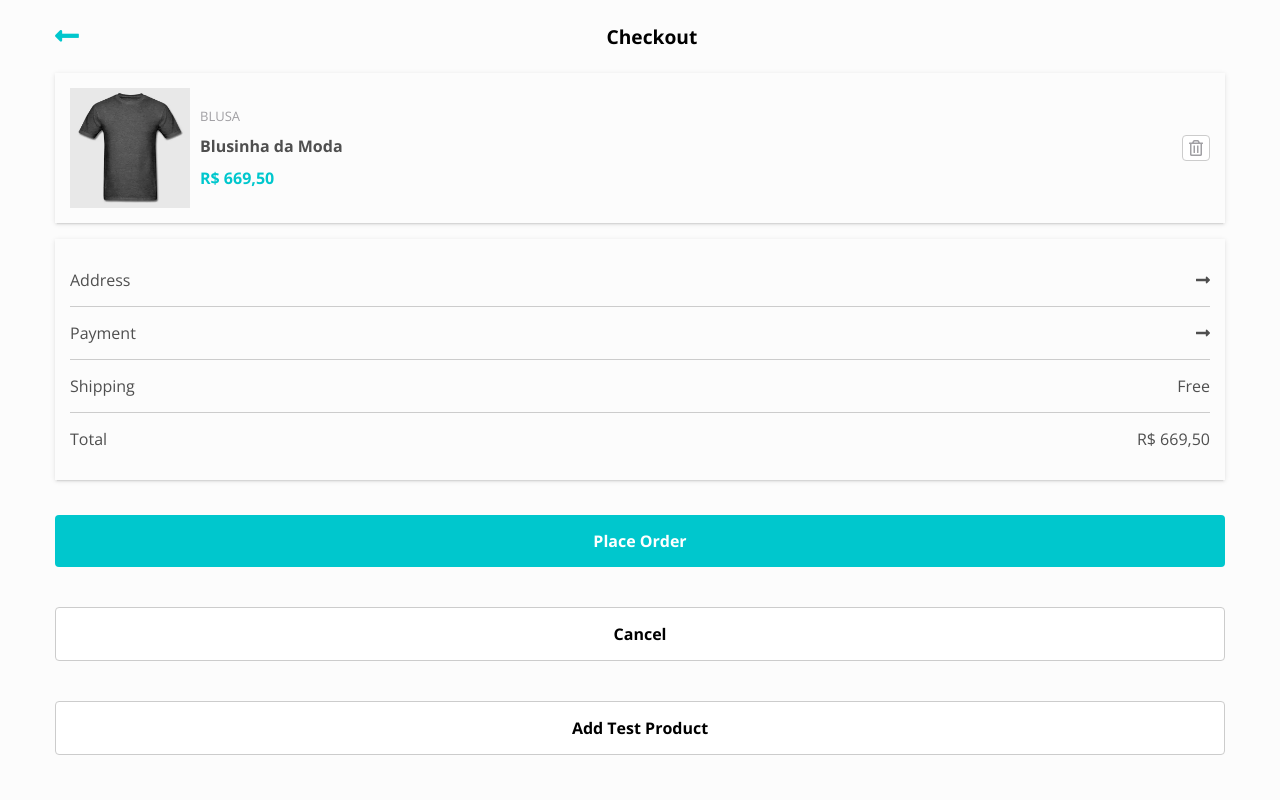
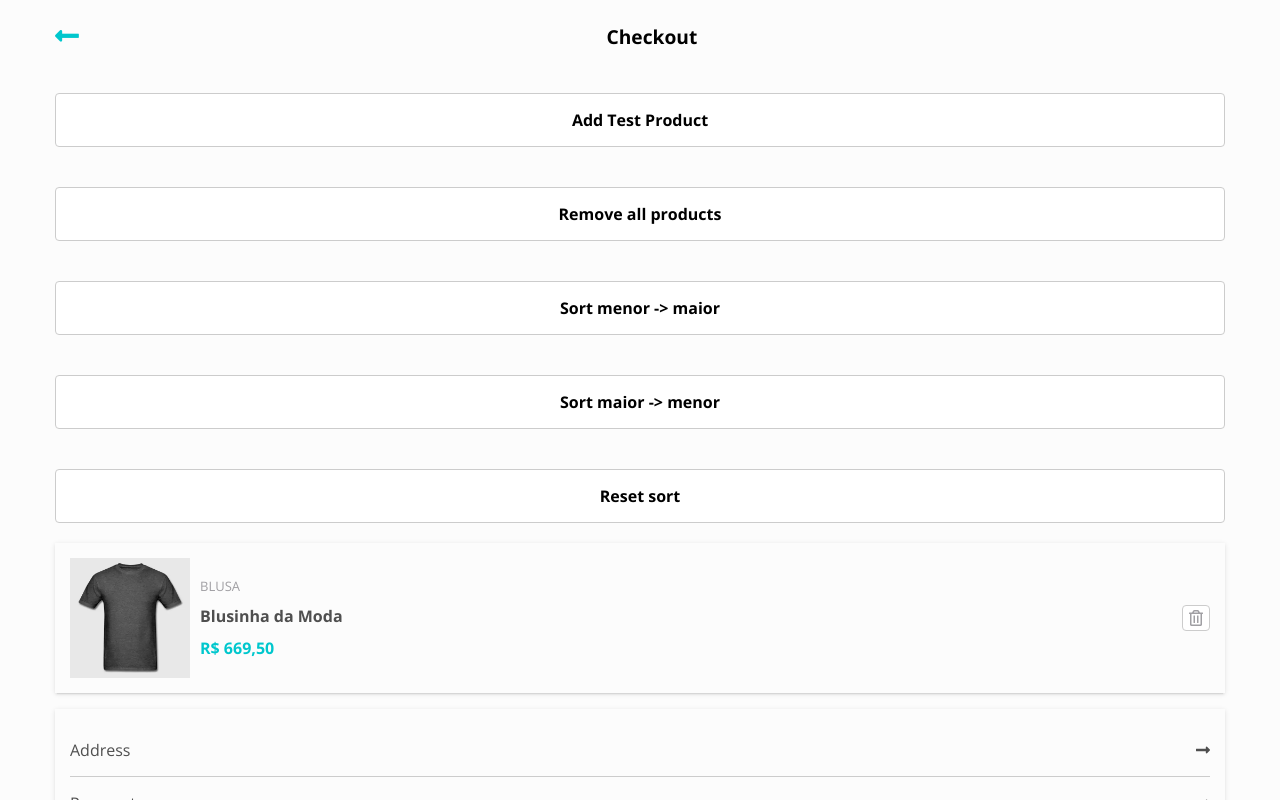
Before and after one commit to carollaginestra/react-shopping-cart, a React (Create React App) app: page / in a window 1280 px wide. Both pictures are taken after a click on the button "Add Test Product". Shown: the top 800 px of the page. Built offline with nearby package versions, Linux system fonts and the light colour scheme.

Commit message:
Adding message, delete all products, sort

```diff
--- a/src/App.js
+++ b/src/App.js
@@ -10,7 +10,7 @@ import Product1 from './images/prod1.jpg';
 import './styles/css/style.css';
 
 class App extends Component {
-    onAddProduct = (e) => {
+    onAddProduct = e => {
         const { addProduct } = this.props;
 
         e.preventDefault();
@@ -23,14 +23,22 @@ class App extends Component {
         });
     };
 
-
     render() {
         return (
             <div className="container">
                 <Header title="Checkout" />
 
                 <main>
-                    <Products/>
+                    <Button
+                        type="button"
+                        size="lg"
+                        onClick={this.onAddProduct}
+                        secondary
+                    >
+                        Add Test Product
+                    </Button>
+
+                    <Products />
 
                     <Summary />
 
@@ -45,9 +53,6 @@ class App extends Component {
                     <Button type="button" size="lg" secondary>
                         Cancel
                     </Button>
-                    <Button type="button" size="lg" onClick={this.onAddProduct} secondary>
-                        Add Test Product
-                    </Button>
                 </main>
             </div>
         );
@@ -55,13 +60,16 @@ class App extends Component {
 }
 
 const mapDispatchToProps = {
-    addProduct
+    addProduct,
 };
 
 // 1. state to props
 // 2. dispatch to pros
 // 3. merge props
 // 4. options
-const Connect = connect(null, mapDispatchToProps);
+const Connect = connect(
+    null,
+    mapDispatchToProps,
+);
 
 export default Connect(App);
--- /dev/null
+++ b/src/components/Message/index.js
@@ -0,0 +1,14 @@
+import React from 'react';
+
+const style = {
+    margin: '20px 0',
+    padding: '20px',
+    backgroundColor: '#eee',
+    borderRadius: '5px',
+    fontSize: '18px',
+    textAlign: 'center',
+}
+
+const Message = ({ children }) => <div style={style}>{children}</div>;
+
+export default Message;
--- a/src/components/Products/Product.js
+++ b/src/components/Products/Product.js
@@ -1,7 +1,7 @@
 import React from 'react';
 import { formatCurrency } from '../../utils/money';
 
-const Product = ({ image, category, prodName, price = 0, onClick }) => (
+const Product = ({ image, category, prodName, price = 0, onDelete }) => (
 
     <div className="box-content">
         <div className="flex justify-between align-center w-100">
@@ -15,7 +15,7 @@ const Product = ({ image, category, prodName, price = 0, onClick }) => (
             </div>
 
             <button type="button" className="btn btn-secondary"
-                onClick={onClick}>
+                onClick={onDelete}>
                 <i className="far fa-trash-alt grey-text light"></i>
             </button>
         </div>
--- a/src/components/Products/index.js
+++ b/src/components/Products/index.js
@@ -2,28 +2,116 @@ import React from 'react';
 import { connect } from 'react-redux';
 import Product from './Product';
 import { selectCartProducts } from '../../store/cart/selectors';
-import { removeProduct } from '../../store/cart/actions';
+import { removeProduct, removeAllProducts } from '../../store/cart/actions';
+import Message from '../Message';
+import Button from '../Button';
 
 class Products extends React.Component {
+    state = {
+        // 0 - sem sort
+        // -1 - menor -> maior
+        // 1 -> maior -> menor
+        productsBackup: this.props.products,
+        products: this.props.products,
+    };
 
-    onRemoveProduct = (product) => {
-        this.props.removeProduct(product)
+    componentWillReceiveProps(nextProps) {
+        this.setState({
+            productsBackup: nextProps.products,
+            products: nextProps.products,
+        });
     }
 
+    onRemoveProduct = product => event => {
+        event.preventDefault();
+
+        this.props.removeProduct(product.id);
+    };
+
+    onRemoveAllProducts = e => {
+        e.preventDefault();
+
+        this.props.removeAllProducts();
+    };
+
+    onSort = sort => () => {
+        // reset
+        if (sort === 0) {
+            this.setState({ products: this.state.productsBackup });
+        }
+
+        // menor -> maior
+        if (sort === -1) {
+            this.setState({
+                products: this.state.products.sort(
+                    (a, b) => a.price >= b.price,
+                ),
+            });
+        }
+
+        // maior -> menor
+        if (sort === 1) {
+            this.setState({
+                products: this.state.products.sort(
+                    (a, b) => a.price <= b.price,
+                ),
+            });
+        }
+    };
+
     render() {
-        const { products } = this.props;
+        const { products = [] } = this.state;
+
+        if (!products.length) {
+            return <Message>0 products in your cart, add some.</Message>;
+        }
 
         return (
             <div>
-                { products && products.length ?
+                <Button
+                    type="button"
+                    size="lg"
+                    onClick={this.onRemoveAllProducts}
+                    secondary
+                >
+                    Remove all products
+                </Button>
 
-                    (products.map((product, index) => (
-                        <Product {...product} key={index}
-                        onClick={(e)=> this.onRemoveProduct(product)} />
-                    )))
+                <Button
+                    type="button"
+                    size="lg"
+                    onClick={this.onSort(-1)}
+                    secondary
+                >
+                    Sort menor -> maior
+                </Button>
 
-                    : <div>0 products in your cart, add some.</div>
-                }
+                <Button
+                    type="button"
+                    size="lg"
+                    onClick={this.onSort(1)}
+                    secondary
+                >
+                    Sort maior -> menor
+                </Button>
+
+                <Button
+                    type="button"
+                    size="lg"
+                    onClick={this.onSort(0)}
+                    secondary
+                >
+                    Reset sort
+                </Button>
+
+                {products.length &&
+                    products.map((product, index) => (
+                        <Product
+                            {...product}
+                            key={index}
+                            onDelete={this.onRemoveProduct(product)}
+                        />
+                    ))}
             </div>
         );
     }
@@ -34,9 +122,13 @@ const mapStateToProps = state => ({
 });
 
 const mapDispatchToProps = {
-    removeProduct
+    removeProduct,
+    removeAllProducts,
 };
 
-const Connect = connect(mapStateToProps, mapDispatchToProps);
+const Connect = connect(
+    mapStateToProps,
+    mapDispatchToProps,
+);
 
 export default Connect(Products);
--- a/src/store/cart/actions/index.js
+++ b/src/store/cart/actions/index.js
@@ -1,13 +1,18 @@
-
-let nextId = 0;
 export const addProduct = (product = {}) => ({
     type: 'CART_ADD_PRODUCT',
-    payload: { product },
-    id: nextId++,
+    payload: {
+        product: {
+            ...product,
+            id: new Set(),
+        },
+    },
 });
 
-export const removeProduct = (id, product = {}) => ({
+export const removeProduct = id => ({
     type: 'CART_REMOVE_PRODUCT',
-    payload: { product },
-    id: id
+    payload: { id },
 });
+
+export const removeAllProducts = () => ({
+    type: 'CART_REMOVE_ALL_PRODUCTS'
+});
--- a/src/store/cart/reducers/index.js
+++ b/src/store/cart/reducers/index.js
@@ -1,27 +1,30 @@
 const initialState = {
     products: [],
-    quantity: 0,
-    id: null,
 };
 
 export default (state = initialState, action) => {
-    const {payload} = action;
-    if(typeof state === 'undefined') {
-        return Object.assign({}, initialState)
-    }
+    const { payload, type } = action;
 
-    switch(action.type) {
-        case 'CART_ADD_PRODUCT' : {
+    switch (type) {
+        case 'CART_ADD_PRODUCT': {
             return Object.assign({}, state, {
                 products: [...state.products, payload.product],
             });
         }
         case 'CART_REMOVE_PRODUCT': {
-            return state.products.filter(products =>
-                state.id !== payload.id
-            );
+            return {
+                ...state,
+                products: state.products.filter(({ id }) => id !== payload.id),
+            };
+        }
+        case 'CART_REMOVE_ALL_PRODUCTS': {
+            return {
+                ...state,
+                products: [],
+            };
         }
 
-        default: return state;
+        default:
+            return state;
     }
-}
+};
```
